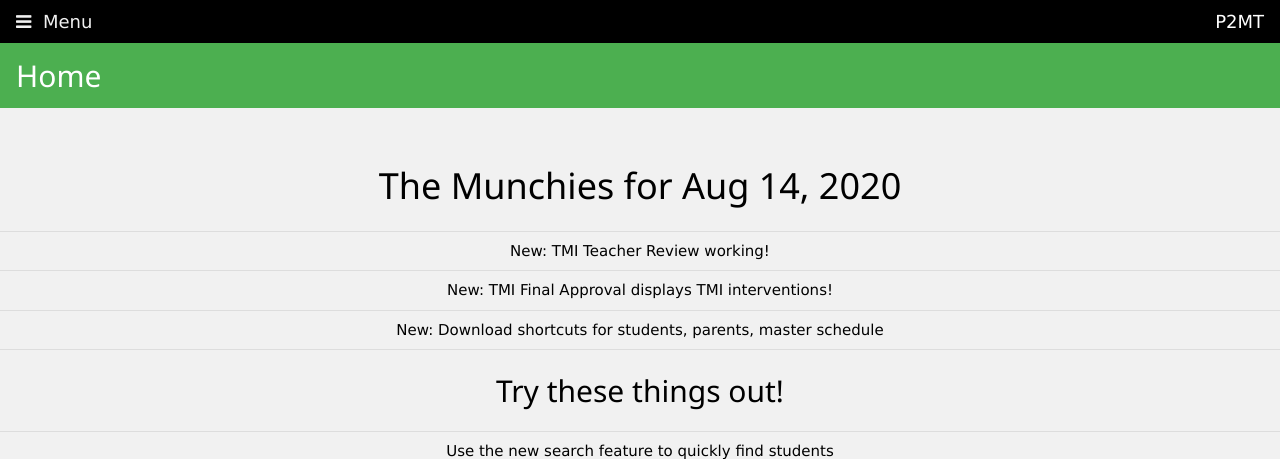
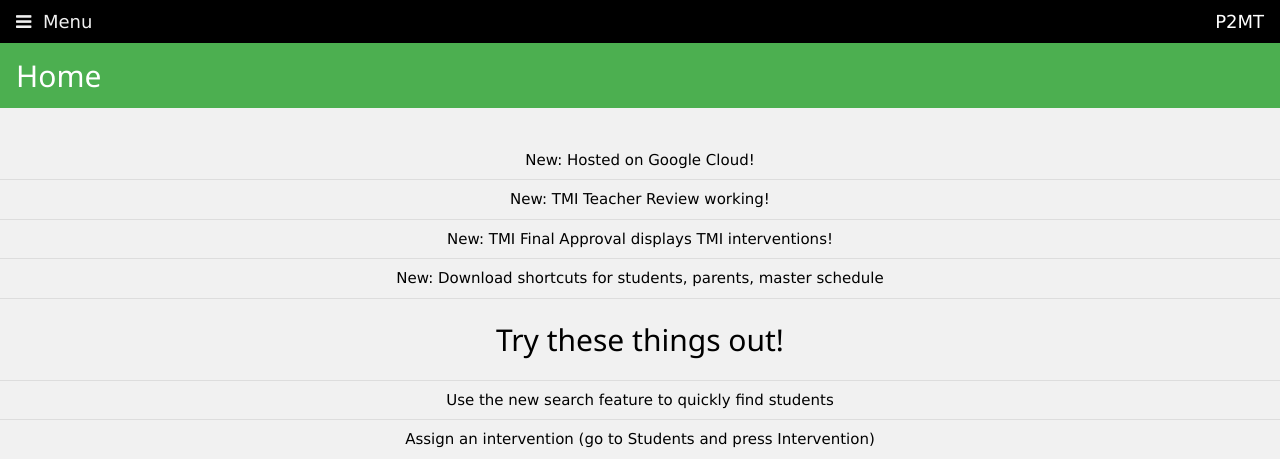
Before and after one commit to phase2team/stemtest, a Flask app: page / in a window 1280 px wide. Shown: the top 459 px of the page. Run offline with Flask 2, Linux system fonts and the light colour scheme.

Commit message:
Updates to Home and About pages

```diff
--- a/P2MT_App/templates/about.html
+++ b/P2MT_App/templates/about.html
@@ -21,6 +21,7 @@
     <li>Display daily attendance</li>
     <li>Record interventions</li>
     <li>Display interventions</li>
+    <li>Calculate TMI interventions</li>
 </ul>
 
 <ul class="w3-ul w3-center w3-hoverable">
@@ -30,7 +31,6 @@
     </li>
     <li>Send emails for interventions</li>
     <li>User login for staff</li>
-    <li>Calculate TMI interventions</li>
     <li>Support TMI attendance</li>
     <li>Schedule learning lab interventions</li>
     <li>Record ER interventions</li>
--- a/P2MT_App/templates/home.html
+++ b/P2MT_App/templates/home.html
@@ -9,9 +9,7 @@
 <div class="w3-panel"></div>
 
 <ul class="w3-ul w3-center">
-    <li>
-        <h1>The Munchies for Aug 14, 2020</h1>
-    </li>
+    <li>New: Hosted on Google Cloud!</li>
     <li>New: TMI Teacher Review working!</li>
     <li>New: TMI Final Approval displays TMI interventions!</li>
     <li>New: Download shortcuts for students, parents, master schedule</li>
```
